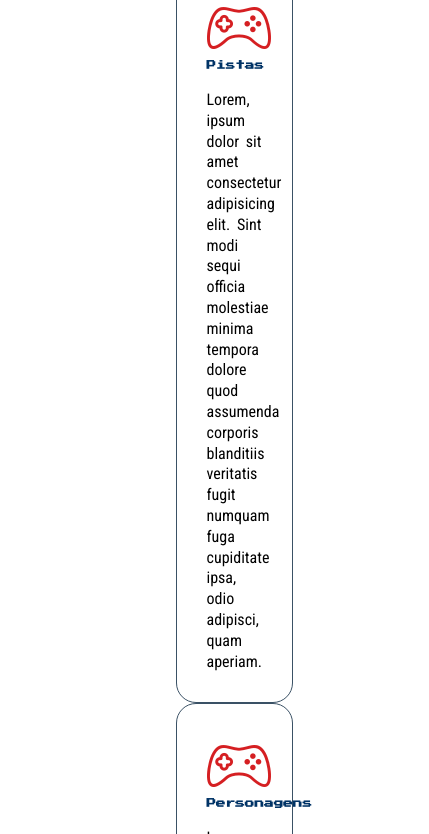
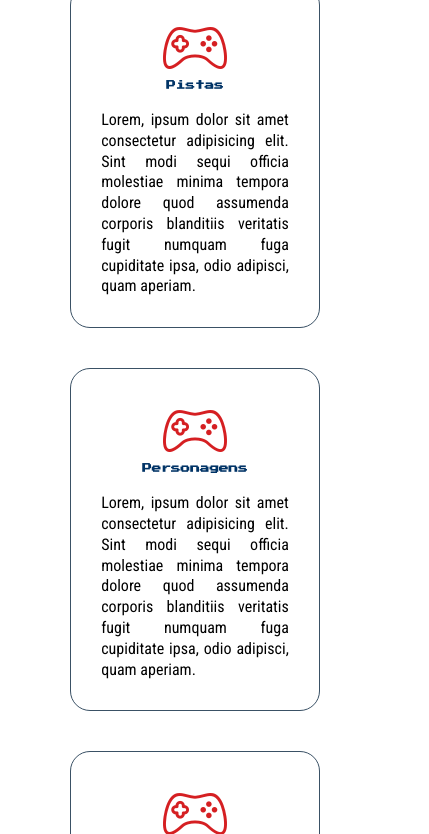
Before and after one commit to antoniojonilei/mario-kart, a plain HTML site: page index.html in a window 390 px wide. Shown: the part 850-1684 px from the top of the page, 429 px wide, since content can reach past the window. Drawn offline with Linux system fonts and the light colour scheme.

Commit message:
Update responsive.css

```diff
--- a/assets/css/responsive.css
+++ b/assets/css/responsive.css
@@ -74,7 +74,11 @@
 
      .sections {
         flex-direction: column;
-        width: 100%;
+    }
+
+    .card {
+        width: 80%;
+        margin: 20px 0;
     }
 }
 
```
